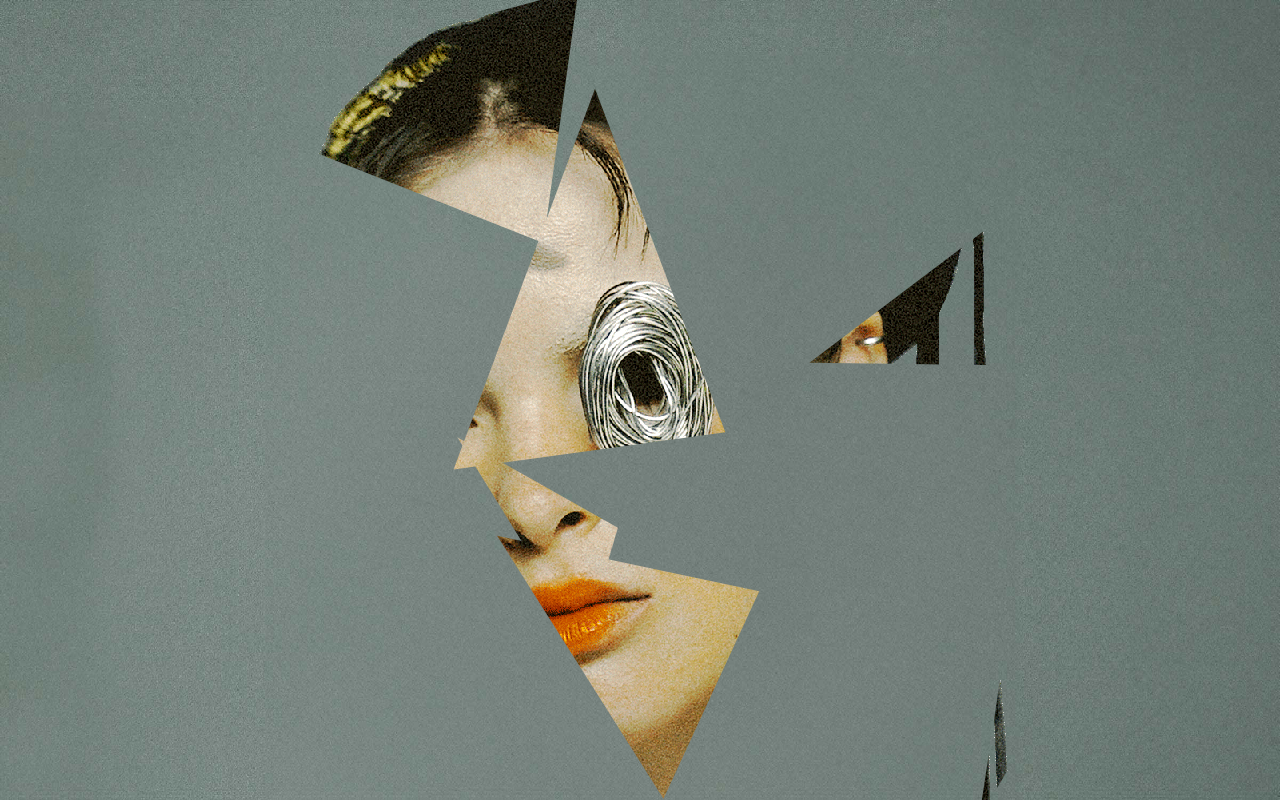
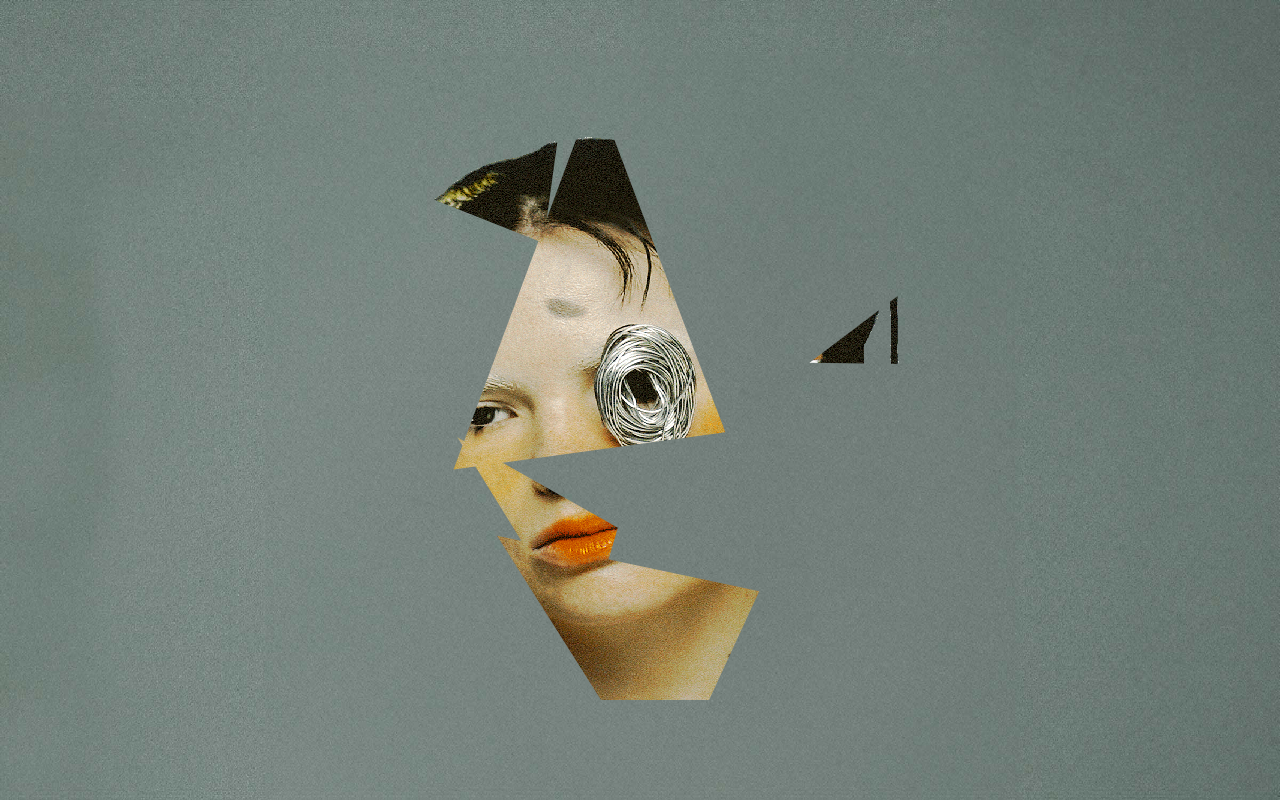
Before and after one commit to royaloakks/shellreveal, a plain HTML site: page public/index.html in a window 1280 px wide. Drawn offline with nearby package versions, Linux system fonts and the light colour scheme.

Commit message:
Set reveal image size to 600px by 600px

```diff
--- a/public/script.js
+++ b/public/script.js
@@ -140,13 +140,12 @@ function revealVoronoiCell(cell) {
     // Clip to the expanded Voronoi cell and draw the corresponding part of the image
     ctx.clip();
 
-    // Calculate the position to center the image
-    const revealWidth = 800; // Set desired width for the reveal image
-    const revealHeight = (revealWidth * (image.height / image.width)); // Maintain aspect ratio
-    const xOffset = (canvas.width - revealWidth) / 2; // Center the image horizontally
-    const yOffset = (canvas.height - revealHeight) / 2; // Center the image vertically
+    // Set the desired width and height for the reveal image
+    const revealSize = 600; // Set desired width and height for the reveal image
+    const xOffset = (canvas.width - revealSize) / 2; // Center the image horizontally
+    const yOffset = (canvas.height - revealSize) / 2; // Center the image vertically
 
-    ctx.drawImage(image, xOffset, yOffset, revealWidth, revealHeight); // Draw the main image
+    ctx.drawImage(image, xOffset, yOffset, revealSize, revealSize); // Draw the main image
     ctx.restore();
 }
 
--- a/public/styles.css
+++ b/public/styles.css
@@ -4,7 +4,7 @@ body {
     align-items: center; /* Center vertically */
     height: 100vh; /* Full viewport height */
     margin: 0; /* Remove default margin */
-    overflow: hidden; /* Prevent scrolling */
+    overflow: auto; /* Allow scrolling on mobile */
     background-color: #f0f0f0; /* Optional: background color */
 }
 
```
